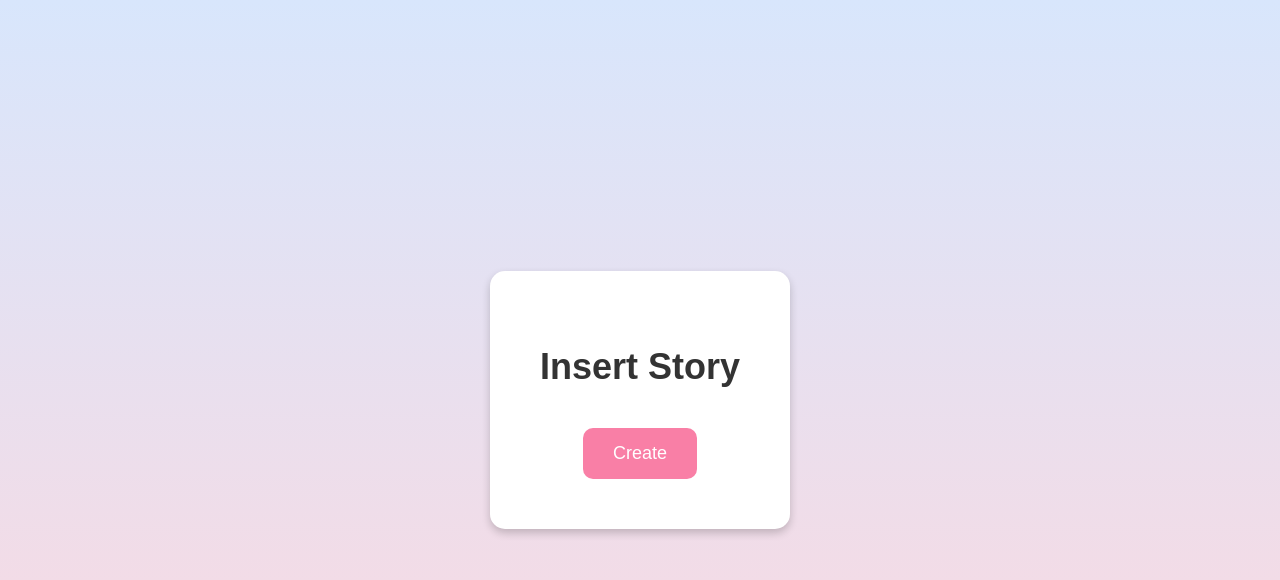
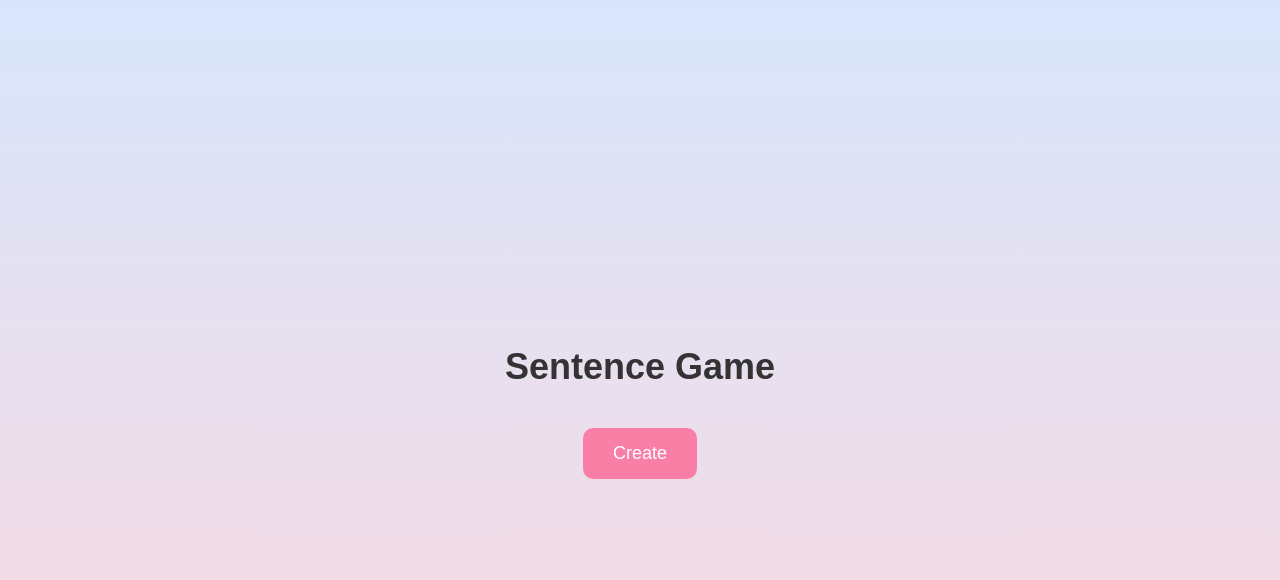
Before and after one commit to liuyxxy/final, a Django app: page / in a window 1280 px wide. Shown: the top 580 px of the page. Run offline with Django 5.2, Linux system fonts and the light colour scheme.

Commit message:
Add basics of game

```diff
--- a/app/settings.py
+++ b/app/settings.py
@@ -11,6 +11,7 @@ https://docs.djangoproject.com/en/5.1/ref/settings/
 """
 
 from pathlib import Path
+import os
 
 # Build paths inside the project like this: BASE_DIR / 'subdir'.
 BASE_DIR = Path(__file__).resolve().parent.parent
@@ -55,7 +56,7 @@ ROOT_URLCONF = "app.urls"
 TEMPLATES = [
     {
         "BACKEND": "django.template.backends.django.DjangoTemplates",
-        "DIRS": [],
+        "DIRS": [os.path.join(BASE_DIR, "myapp/templates")],
         "APP_DIRS": True,
         "OPTIONS": {
             "context_processors": [
--- a/myapp/models.py
+++ b/myapp/models.py
@@ -13,7 +13,7 @@ class Room(models.Model):
         return f"Room {self.room_id} hosted by {self.host}"
 
 class Player(models.Model):
-    room = models.ForeignKey(Room, on_delete=models.CASCADE)
+    room = models.ForeignKey(Room, related_name="room_players", on_delete=models.CASCADE)
     user = models.CharField(max_length=50)
     score = models.PositiveIntegerField(default=0)
 
@@ -21,7 +21,8 @@ class Player(models.Model):
         return f"{self.user} in Room {self.room.room_id}"
 
 class Sentence(models.Model):
-    player = models.ForeignKey(Player, on_delete=models.CASCADE)
+    room = models.ForeignKey(Room, related_name="room_texts", on_delete=models.CASCADE)
+    player = models.ForeignKey(Player, related_name="player_texts", on_delete=models.CASCADE)
     content = models.TextField()
     created_at = models.DateTimeField(auto_now_add=True)
 
--- /dev/null
+++ b/myapp/templates/base.html
@@ -0,0 +1,53 @@
+<!DOCTYPE html>
+<html lang="en">
+<head>
+    <meta charset="UTF-8">
+    <meta name="viewport" content="width=device-width, initial-scale=1.0">
+    <title>Insert Story</title>
+    <style>
+        body, html {
+            margin: 0;
+            padding: 0;
+            height: 100%;
+            display: flex;
+            justify-content: center;
+            align-items: center;
+            background: linear-gradient(to bottom, #d8e6fc, #fcd8df);
+            font-family: Arial, sans-serif;
+        }
+
+        .container {
+            text-align: center;
+            background-color: transparent;
+            border-radius: 15px;
+            padding: 50px;
+        }
+
+        h1 {
+            margin-bottom: 40px;
+            font-size: 36px;
+            color: #333;
+        }
+
+        .btn {
+            padding: 15px 30px;
+            font-size: 18px;
+            color: white;
+            background-color: #f97fa6;
+            border: none;
+            border-radius: 10px;
+            cursor: pointer;
+            transition: background-color 0.3s ease;
+        }
+
+        .btn:hover {
+            background-color: #f6688e;
+        }
+    </style>
+</head>
+<body>
+    <div class="container">
+        {% block content %} {% endblock %}
+    </div>
+</body>
+</html>
--- a/myapp/templates/home.html
+++ b/myapp/templates/home.html
@@ -1,55 +1,7 @@
-<!DOCTYPE html>
-<html lang="en">
-<head>
-    <meta charset="UTF-8">
-    <meta name="viewport" content="width=device-width, initial-scale=1.0">
-    <title>Insert Story</title>
-    <style>
-        body, html {
-            margin: 0;
-            padding: 0;
-            height: 100%;
-            display: flex;
-            justify-content: center;
-            align-items: center;
-            background: linear-gradient(to bottom, #d8e6fc, #fcd8df);
-            font-family: Arial, sans-serif;
-        }
-
-        .container {
-            text-align: center;
-            background-color: white;
-            border-radius: 15px;
-            padding: 50px;
-            box-shadow: 0 4px 8px rgba(0, 0, 0, 0.2);
-        }
-
-        h1 {
-            margin-bottom: 40px;
-            font-size: 36px;
-            color: #333;
-        }
-
-        .btn {
-            padding: 15px 30px;
-            font-size: 18px;
-            color: white;
-            background-color: #f97fa6;
-            border: none;
-            border-radius: 10px;
-            cursor: pointer;
-            transition: background-color 0.3s ease;
-        }
-
-        .btn:hover {
-            background-color: #f6688e;
-        }
-    </style>
-</head>
-<body>
-    <div class="container">
-        <h1>Insert Story</h1>
-        <button class="btn">Create</button>
-    </div>
-</body>
-</html>
+{% extends "base.html" %}
+{% block content %}
+<div class="container">
+    <h1>Sentence Game</h1>
+    <button class="btn">Create</button>
+</div>
+{% endblock %}
--- a/myapp/urls.py
+++ b/myapp/urls.py
@@ -2,5 +2,6 @@ from django.urls import path
 from . import views
 
 urlpatterns = [
-    path('', views.home, name="home")
+    path('', views.home, name="home"),
+    path('game', views.game, name="game")
 ]
--- a/myapp/views.py
+++ b/myapp/views.py
@@ -1,5 +1,12 @@
-from django.shortcuts import render, HttpResponse
+from django.shortcuts import render, get_object_or_404
+from .models import *
 
 # Create your views here.
 def home(request):
     return render(request, 'home.html')
+
+def game(request):
+    room = get_object_or_404(Room, room_id='0a9f4e42-6e49-44b6-95f3-b1b876491038')
+    players = room.room_players.all()
+    texts = room.room_texts.all()
+    return render(request, 'game.html', {'room': room, 'players': players, 'texts': texts})
```
Also changed, not shown: myapp/templates/game.html (added, +21 -0 lines), db.sqlite3, myapp/migrations/0001_initial.py, myapp/migrations/0002_remove_sentence_room_alter_player_room_and_more.py (deleted).
